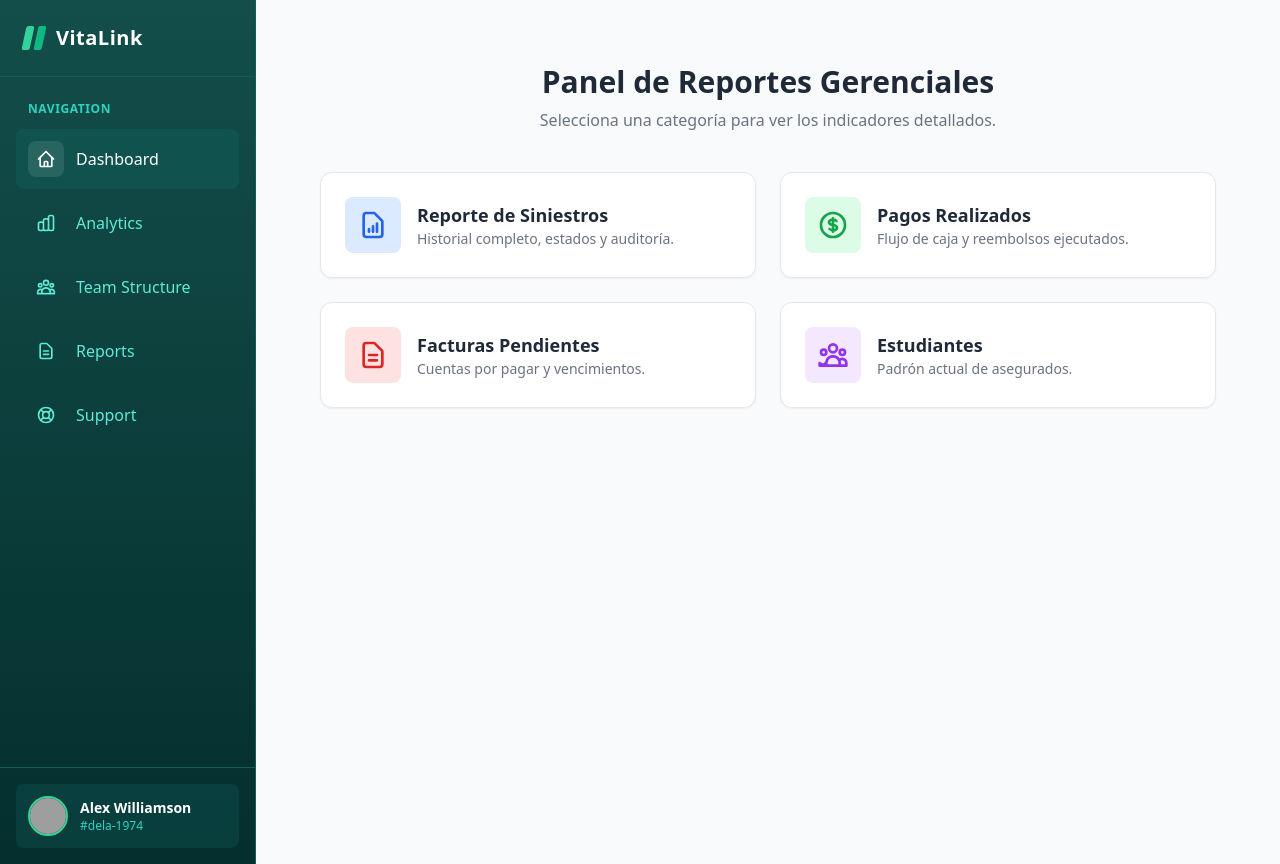
After one commit to Carlosmicael/seguroVitaLink, a Django app: page /reportes/ in a window 1280 px wide. The commit adds this page. Run offline with Django 5.2, Linux system fonts and the light colour scheme; grey boxes are pictures that could not be loaded.

Commit message:
Panel de reportes

```diff
--- a/reportes/urls.py
+++ b/reportes/urls.py
@@ -4,6 +4,8 @@ from . import views
 urlpatterns = [
 
     #Ronal
+path('', views.ReportesHubView.as_view(), name='hub_reportes'),
+
     path('pagos/', views.reporte_pagos, name='reporte_pagos'),
     path('estudiantes/', views.reporte_estudiantes, name='reporte_estudiantes'),
     path('estudiantes/exportar/', views.exportar_estudiantes_csv, name='exportar_estudiantes'),
--- a/reportes/views.py
+++ b/reportes/views.py
@@ -14,8 +14,12 @@ from django.utils import timezone
 from siniestros.models import Siniestro
 from django.utils import timezone
 from siniestros.models import Factura
+from django.views.generic import TemplateView
 
 # Create your views here.
+
+class ReportesHubView(TemplateView):
+    template_name = 'reportes/hub_reportes.html'
 
 # PAGOS ----#
 
--- a/tailwind/static/css/output.css
+++ b/tailwind/static/css/output.css
@@ -709,8 +709,8 @@ video {
   margin-top: 2rem;
 }
 
-.mr-2 {
-  margin-right: 0.5rem;
+.mb-10 {
+  margin-bottom: 2.5rem;
 }
 
 .block {
@@ -1985,19 +1932,14 @@ video {
   color: rgb(133 77 14 / var(--tw-text-opacity, 1));
 }
 
-.text-yellow-900 {
-  --tw-text-opacity: 1;
-  color: rgb(113 63 18 / var(--tw-text-opacity, 1));
-}
-
-.text-gray-300 {
-  --tw-text-opacity: 1;
-  color: rgb(209 213 219 / var(--tw-text-opacity, 1));
-}
-
-.text-amber-600 {
-  --tw-text-opacity: 1;
-  color: rgb(217 119 6 / var(--tw-text-opacity, 1));
+.text-green-600 {
+  --tw-text-opacity: 1;
+  color: rgb(22 163 74 / var(--tw-text-opacity, 1));
+}
+
+.text-purple-600 {
+  --tw-text-opacity: 1;
+  color: rgb(147 51 234 / var(--tw-text-opacity, 1));
 }
 
 .opacity-10 {
@@ -2433,6 +2407,10 @@ video {
     grid-template-columns: repeat(4, minmax(0, 1fr));
   }
 
+  .lg\:grid-cols-2 {
+    grid-template-columns: repeat(2, minmax(0, 1fr));
+  }
+
   .lg\:px-8 {
     padding-left: 2rem;
     padding-right: 2rem;
--- /dev/null
+++ b/templates/reportes/hub_reportes.html
@@ -0,0 +1,63 @@
+{% extends 'master/sideBar/base.html' %}
+
+{% block content %}
+<div class="p-8 bg-gray-50 min-h-screen">
+
+    <div class="mb-10 text-center">
+        <h1 class="text-3xl font-bold text-gray-800">Panel de Reportes Gerenciales</h1>
+        <p class="text-gray-500 mt-2">Selecciona una categoría para ver los indicadores detallados.</p>
+    </div>
+
+    <div class="grid grid-cols-1 md:grid-cols-2 lg:grid-cols-2 gap-6 max-w-4xl mx-auto">
+
+        <a href="/reportes/siniestros/" class="group block p-6 bg-white border border-gray-200 rounded-xl shadow-sm hover:border-blue-500 hover:shadow-md transition">
+            <div class="flex items-center">
+                <div class="p-3 bg-blue-100 rounded-lg text-blue-600 group-hover:bg-blue-600 group-hover:text-white transition">
+                    <svg class="w-8 h-8" fill="none" stroke="currentColor" viewBox="0 0 24 24"><path stroke-linecap="round" stroke-linejoin="round" stroke-width="2" d="M9 17v-2m3 2v-4m3 4v-6m2 10H7a2 2 0 01-2-2V5a2 2 0 012-2h5.586a1 1 0 01.707.293l5.414 5.414a1 1 0 01.293.707V19a2 2 0 01-2 2z"></path></svg>
+                </div>
+                <div class="ml-4">
+                    <h3 class="text-lg font-bold text-gray-800">Reporte de Siniestros</h3>
+                    <p class="text-sm text-gray-500">Historial completo, estados y auditoría.</p>
+                </div>
+            </div>
+        </a>
+
+        <a href="/reportes/pagos/" class="group block p-6 bg-white border border-gray-200 rounded-xl shadow-sm hover:border-green-500 hover:shadow-md transition">
+            <div class="flex items-center">
+                <div class="p-3 bg-green-100 rounded-lg text-green-600 group-hover:bg-green-600 group-hover:text-white transition">
+                    <svg class="w-8 h-8" fill="none" stroke="currentColor" viewBox="0 0 24 24"><path stroke-linecap="round" stroke-linejoin="round" stroke-width="2" d="M12 8c-1.657 0-3 .895-3 2s1.343 2 3 2 3 .895 3 2-1.343 2-3 2m0-8c1.11 0 2.08.402 2.599 1M12 8V7m0 1v8m0 0v1m0-1c-1.11 0-2.08-.402-2.599-1M21 12a9 9 0 11-18 0 9 9 0 0118 0z"></path></svg>
+                </div>
+                <div class="ml-4">
+                    <h3 class="text-lg font-bold text-gray-800">Pagos Realizados</h3>
+                    <p class="text-sm text-gray-500">Flujo de caja y reembolsos ejecutados.</p>
+                </div>
+            </div>
+        </a>
+
+        <a href="/reportes/facturas-pendientes/" class="group block p-6 bg-white border border-gray-200 rounded-xl shadow-sm hover:border-red-500 hover:shadow-md transition">
+            <div class="flex items-center">
+                <div class="p-3 bg-red-100 rounded-lg text-red-600 group-hover:bg-red-600 group-hover:text-white transition">
+                    <svg class="w-8 h-8" fill="none" stroke="currentColor" viewBox="0 0 24 24"><path stroke-linecap="round" stroke-linejoin="round" stroke-width="2" d="M9 12h6m-6 4h6m2 5H7a2 2 0 01-2-2V5a2 2 0 012-2h5.586a1 1 0 01.707.293l5.414 5.414a1 1 0 01.293.707V19a2 2 0 01-2 2z"></path></svg>
+                </div>
+                <div class="ml-4">
+                    <h3 class="text-lg font-bold text-gray-800">Facturas Pendientes</h3>
+                    <p class="text-sm text-gray-500">Cuentas por pagar y vencimientos.</p>
+                </div>
+            </div>
+        </a>
+
+        <a href="/reportes/estudiantes/" class="group block p-6 bg-white border border-gray-200 rounded-xl shadow-sm hover:border-purple-500 hover:shadow-md transition">
+            <div class="flex items-center">
+                <div class="p-3 bg-purple-100 rounded-lg text-purple-600 group-hover:bg-purple-600 group-hover:text-white transition">
+                    <svg class="w-8 h-8" fill="none" stroke="currentColor" viewBox="0 0 24 24"><path stroke-linecap="round" stroke-linejoin="round" stroke-width="2" d="M17 20h5v-2a3 3 0 00-5.356-1.857M17 20H7m10 0v-2c0-.656-.126-1.283-.356-1.857M7 20H2v-2a3 3 0 005.356-1.857M7 20v-2c0-.656.126-1.283.356-1.857m0 0a5.002 5.002 0 019.288 0M15 7a3 3 0 11-6 0 3 3 0 016 0zm6 3a2 2 0 11-4 0 2 2 0 014 0zM7 10a2 2 0 11-4 0 2 2 0 014 0z"></path></svg>
+                </div>
+                <div class="ml-4">
+                    <h3 class="text-lg font-bold text-gray-800">Estudiantes</h3>
+                    <p class="text-sm text-gray-500">Padrón actual de asegurados.</p>
+                </div>
+            </div>
+        </a>
+
+    </div>
+</div>
+{% endblock %}
```
Also changed, not shown: other parts of tailwind/static/css/output.css (+114 -135 lines).
